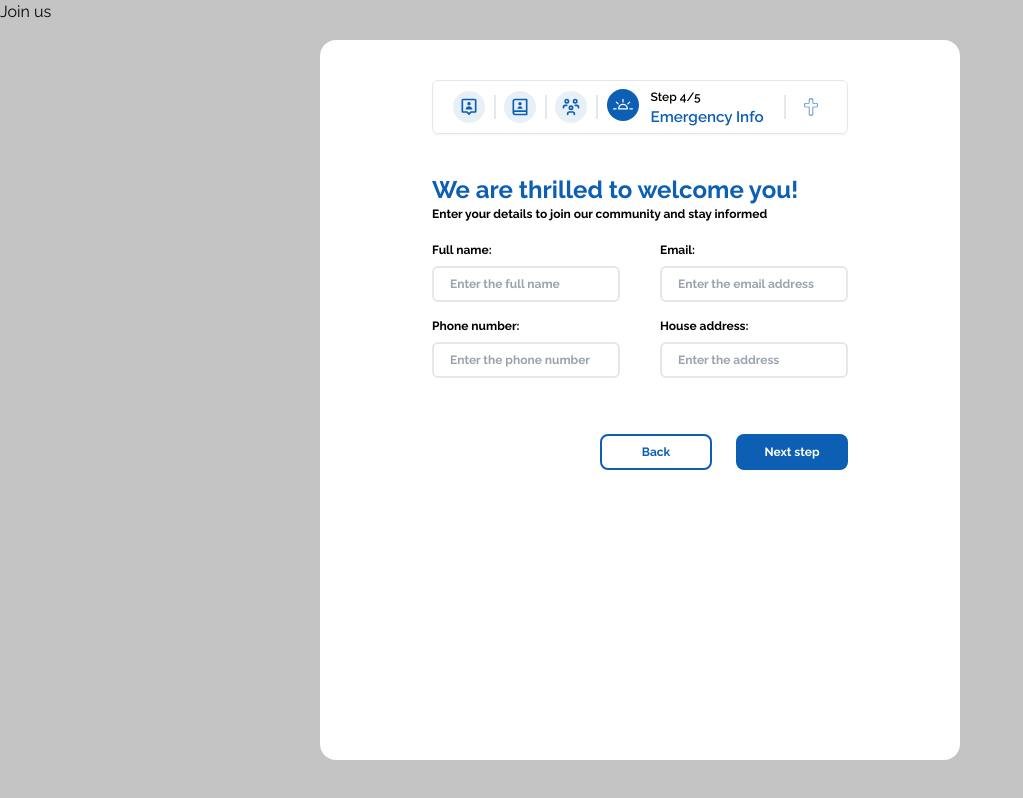
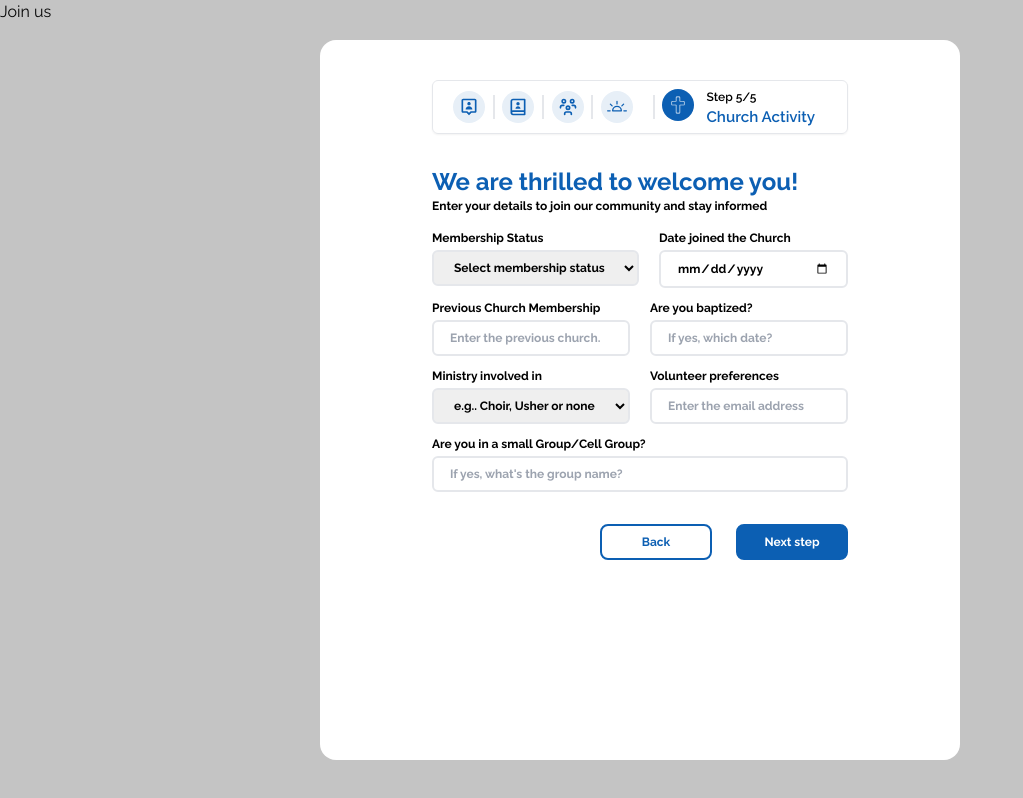
Before and after one commit to Luwat/church-workflow, a Next.js app: page /church-activity in a window 1280 px wide. Both pictures are taken after a click on the button "Join us". Shown: the whole page, without its empty margins (0-1023 px from the left). Built offline with nearby package versions, Linux system fonts and the light colour scheme.

Commit message:
Create and style church-activity

```diff
--- a/app/(membership)/church-activity/page.tsx
+++ b/app/(membership)/church-activity/page.tsx
@@ -1,51 +1,49 @@
 "use client";
 
 import React, { useState } from "react";
-import MembershipModal, {
-  MembershipData,
-} from "@/components/membershipModal/MembershipModal";
+import ChurchActivityModal, { ChurchActivityData } from "@/components/membershipModal/ChurchActivityModal";
 
-const EmergencyInfoPage = () => {
-  const [isMembershipModalOpen, setIsMembershipModalOpen] =
+const ChurchActivityPage = () => {
+  const [isChurchActivityModalOpen, setIsChurchActivityModalOpen] =
     useState<boolean>(false);
-  const [membershipFormData, setMembershipFormData] =
-    useState<MembershipData | null>(null);
+  const [churchActivityFormData, setChurchActivityFormData] =
+    useState<ChurchActivityData | null>(null);
 
-  const handleOpenMembershipModal = () => {
-    setIsMembershipModalOpen(true);
+  const handleOpenChurchActivityModal = () => {
+   setIsChurchActivityModalOpen(true);
   };
 
-  const handleCloseMembershipModal = () => {
-    setIsMembershipModalOpen(false);
+  const handleCloseChurchActivityModal = () => {
+    setIsChurchActivityModalOpen(false);
   };
 
   const successMessage = (
     <div>
-      Welcome {membershipFormData?.fullName}, click the next button to proceed.
+      Welcome member, click the next button to proceed.
     </div>
   );
-  const handleMembershipFormSubmit = (data: MembershipData): void => {
-    setMembershipFormData(data);
+  const handleChurchActivityFormSubmit = (data: ChurchActivityData): void => {
+    setChurchActivityFormData(data);
     setTimeout(() => successMessage, 2000);
-    handleCloseMembershipModal();
+    handleCloseChurchActivityModal();
   };
 
 
   return (
     <section>
       <div>
-        <button onClick={handleOpenMembershipModal}>Join us</button>
+        <button onClick={handleOpenChurchActivityModal}>Join us</button>
       </div>
 
-      {membershipFormData && membershipFormData.fullName &&
+      {churchActivityFormData && churchActivityFormData.membershipStatus &&
       successMessage}
-      <MembershipModal
-        isOpen={isMembershipModalOpen}
-        onSubmit={handleMembershipFormSubmit}
-        onClose={handleCloseMembershipModal}
+      <ChurchActivityModal
+        isOpen={isChurchActivityModalOpen}
+        onSubmit={handleChurchActivityFormSubmit}
+        onClose={handleCloseChurchActivityModal}
       />
     </section>
   );
 };
 
-export default EmergencyInfoPage;
+export default ChurchActivityPage;
--- a/components/UI/icons.tsx
+++ b/components/UI/icons.tsx
@@ -1,3 +1,5 @@
+"use client";
+
 import { BiUserPin } from "react-icons/bi";
 import { TbUsersGroup } from "react-icons/tb";
 import { RiContactsBook2Line } from "react-icons/ri";
@@ -5,10 +7,13 @@ import { BsBrightnessAltHigh } from "react-icons/bs";
 import { PiCrossThin } from "react-icons/pi";
 import Link from "next/link";
 import { primary } from "@/constants/colors";
+import { usePathname } from "next/navigation";
 
 const IconComponent = () => {
+  const pathname = usePathname();
+
   return (
-    <section className="flex justify-around items-center w-full mb-10 border-[1px] shadow-sm sha rounded-md px-4 py-2">
+    <section className="flex justify-around items-center w-full mb-8 border-[1px] shadow-sm sha rounded-md px-4 py-2">
       <Link
         href={""}
         className="flex justify-center items-center w-8 h-8 rounded-full bg-[#E7EFF7]"
@@ -32,18 +37,42 @@ const IconComponent = () => {
       <div className="border-r-2 h-6" />
       <Link href={"/emergency-info"} className="flex justify-center pr-3 gap-3">
         <div
-          className={`flex justify-center items-center w-8 h-8 rounded-full bg-[#0c5fb3]`}
+          className={`flex justify-center items-center w-8 h-8 rounded-full ${
+            pathname === "/emergency-info" ? "bg-[#0c5fb3]" : "bg-[#E7EFF7]"
+          }`}
         >
-          <BsBrightnessAltHigh size={20} color={"white"} />
+          <BsBrightnessAltHigh
+            size={20}
+            color={`${pathname === "/emergency-info" ? "white" : "#0c5fb3"}`}
+          />
         </div>
-        <div className="font-semibold">
-          <p>Step 4/5</p>
-          <p className="text-[0.95rem] text-[#0c5fb3] mt-1">Emergency Info</p>
-        </div>
+        {pathname === "/emergency-info" && (
+          <div className="font-semibold">
+            <p>Step 4/5</p>
+            <p className="text-[0.95rem] text-[#0c5fb3] mt-1">Emergency Info</p>
+          </div>
+        )}
       </Link>
       <div className="border-r-2 h-6" />
-      <Link href={""} className={`flex justify-center items-center w-8 h-8`}>
-        <PiCrossThin size={20} color={primary} />
+      <Link
+        href={"/church-activity"}
+        className="flex justify-center pr-3 gap-3"
+      >
+        <div
+          className={`flex justify-center items-center w-8 h-8  ${
+            pathname === "/church-activity" && "rounded-full bg-[#0c5fb3]"
+          }`}
+        >
+          <PiCrossThin size={20} color={`${pathname === "/church-activity" ? "white" : primary}`} />
+        </div>
+        {pathname === "/church-activity" && (
+          <div className="font-semibold">
+            <p>Step 5/5</p>
+            <p className="text-[0.95rem] text-[#0c5fb3] mt-1">
+              Church Activity
+            </p>
+          </div>
+        )}
       </Link>
     </section>
   );
--- a/components/membershipModal/ChurchActivityModal.tsx
+++ b/components/membershipModal/ChurchActivityModal.tsx
@@ -5,32 +5,38 @@ import Modal from "../UI/Modal";
 import IconComponent from "../UI/icons";
 import { textColorPrimary } from "@/constants/colors";
 
-export interface MembershipData {
-  fullName: string;
-  email: string;
-  phoneNumber: string;
-  houseAddress: string;
+export interface ChurchActivityData {
+  membershipStatus: string;
+  dateJoined: string;
+  previousChurch: string;
+  baptismStatus: string;
+  ministryDepartment: string;
+  volunteerPreferences: string;
+  cellGroupStatus: string;
 }
 
-const initialMembershipData: MembershipData = {
-  fullName: "",
-  email: "",
-  phoneNumber: "",
-  houseAddress: "",
+const initialChurchActivityData: ChurchActivityData = {
+  membershipStatus: "",
+  dateJoined: "",
+  previousChurch: "",
+  baptismStatus: "",
+  ministryDepartment: "",
+  volunteerPreferences: "",
+  cellGroupStatus: "",
 };
 
-interface MembershipModalProps {
+interface ChurchActivityModalProps {
   isOpen: boolean;
-  onSubmit: (data: MembershipData) => void;
+  onSubmit: (data: ChurchActivityData) => void;
   onClose: () => void;
 }
 const ChurchActivityModal = ({
   isOpen,
   onSubmit,
   onClose,
-}: MembershipModalProps) => {
-  const [formState, setFormState] = useState<MembershipData>(
-    initialMembershipData
+}: ChurchActivityModalProps) => {
+  const [formState, setFormState] = useState<ChurchActivityData>(
+    initialChurchActivityData
   );
   const inputFocusRef = useRef<HTMLInputElement | null>(null);
 
@@ -54,7 +60,7 @@ const ChurchActivityModal = ({
   const handleSubmit = (event: FormEvent): void => {
     event.preventDefault();
     onSubmit(formState);
-    setFormState(initialMembershipData);
+    setFormState(initialChurchActivityData);
   };
 
   return (
@@ -62,69 +68,125 @@ const ChurchActivityModal = ({
       <div className="mt-10 text-xs font-bold">
         <IconComponent />
         <form onSubmit={handleSubmit}>
-          <div className="mb-5">
-            <h1 className="font-bold text-2xl" style={textColorPrimary}>We are thrilled to welcome you!</h1>
+          <div className="mb-4">
+            <h1 className="font-bold text-2xl" style={textColorPrimary}>
+              We are thrilled to welcome you!
+            </h1>
             <p>Enter your details to join our community and stay informed</p>
           </div>
-          <div className="flex gap-10">
-            <div className="flex flex-col gap-2 mb-4 w-3/6">
-              <label htmlFor="fullName">Full name: </label>
-              <input
-                type="text"
-                id="fullName"
-                name="fullName"
-                placeholder="Enter the full name"
-                value={formState.fullName}
-                onChange={handleInputChange}
+          <div className="flex gap-5">
+            <div className="flex flex-col gap-1 mb-3 w-3/6">
+              <label htmlFor="membershipStatus">Membership Status </label>
+              <select
+                name="membershipStatus"
+                id="membershipStatus"
                 className="border-2 focus:outline-none py-2 px-4 rounded-md"
                 required
-              />
+              >
+                <option value="">Select membership status</option>
+                <option value="Active">Active</option>
+                <option value="Inactive">Inactive</option>
+                <option value="Visitor">Visitor</option>
+              </select>
             </div>
-            <div className="flex flex-col gap-2 mb-4 w-3/6">
-              <label htmlFor="email">Email: </label>
+            <div className="flex flex-col gap-1 mb-3 w-3/6">
+              <label htmlFor="dateJoined">Date joined the Church </label>
               <input
-                type="email"
-                id="email"
-                name="email"
+                type="date"
+                id="dateJoined"
+                name="dateJoined"
                 placeholder="Enter the email address"
-                value={formState.email}
+                value={formState.dateJoined}
                 onChange={handleInputChange}
                 className="border-2 focus:outline-none py-2 px-4 rounded-md"
                 required
               />
             </div>
           </div>
-          <div className="flex gap-10">
-            <div className="flex flex-col gap-2 mb-4 w-3/6">
-              <label htmlFor="phoneNumber">Phone number: </label>
+          <div className="flex gap-5">
+            <div className="flex flex-col gap-1 mb-3 w-3/6">
+              <label htmlFor="previousChurch">Previous Church Membership </label>
               <input
-                type="tel"
-                id="phoneNumber"
-                name="phoneNumber"
-                placeholder="Enter the phone number"
-                value={formState.phoneNumber}
+                type="type"
+                id="previousChurch"
+                name="previousChurch"
+                placeholder="Enter the previous church."
+                value={formState.previousChurch}
                 onChange={handleInputChange}
                 className="border-2 focus:outline-none py-2 px-4 rounded-md"
-                required
+
               />
             </div>
-            <div className="flex flex-col gap-2 mb-4 w-3/6">
-              <label htmlFor="houseAddress">House address: </label>
+            <div className="flex flex-col gap-1 mb-3 w-3/6">
+              <label htmlFor="houseAddress">Are you baptized? </label>
               <input
                 type="text"
                 id="houseAddress"
                 name="houseAddress"
-                placeholder="Enter the address"
-                value={formState.houseAddress}
+                placeholder="If yes, which date?"
+                value={formState.baptismStatus}
                 onChange={handleInputChange}
                 className="border-2 focus:outline-none py-2 px-4 rounded-md"
                 required
               />
             </div>
           </div>
-          <div className="flex gap-6 mt-10 justify-end">
-            <button onClick={onClose} className="w-28 py-2 border-2 text-[#0C5FB3] border-[#0C5FB3] rounded-lg">Back</button>
-            <button type="submit" className="w-28 py-2 border-2 text-white bg-[#0C5FB3] border-[#0C5FB3] rounded-lg">Next step</button>
+          <div className="flex gap-5">
+            <div className="flex flex-col gap-1 mb-3 w-3/6">
+              <label htmlFor="ministryDepartment">Ministry involved in </label>
+              <select
+                name="ministryDepartment"
+                id="ministryDepartment"
+                className="border-2 focus:outline-none py-2 px-4 rounded-md"
+                required
+              >
+                <option value="">e.g.. Choir, Usher or none</option>
+                <option value="Choir">Choir</option>
+                <option value="Usher">Usher</option>
+                <option value="none">none</option>
+              </select>
+            </div>
+            <div className="flex flex-col gap-1 mb-3 w-3/6">
+              <label htmlFor="volunteerPreferences">Volunteer preferences </label>
+              <input
+                type="text"
+                id="volunteerPreferences"
+                name="volunteerPreferences"
+                placeholder="Enter the email address"
+                value={formState.dateJoined}
+                onChange={handleInputChange}
+                className="border-2 focus:outline-none py-2 px-4 rounded-md"
+                required
+              />
+            </div>
+          </div>
+          <div className="flex gap-5">
+            <div className="flex flex-col gap-1 mb-3 w-full">
+              <label htmlFor="cellGroupStatus">Are you in a small Group/Cell Group?</label>
+              <input
+                type="text"
+                id="cellGroupStatus"
+                name="cellGroupStatus"
+                placeholder="If yes, what's the group name?"
+                value={formState.cellGroupStatus}
+                onChange={handleInputChange}
+                className="border-2 focus:outline-none py-2 px-4 rounded-md"
+              />
+            </div>
+          </div>
+          <div className="flex gap-6 mt-5 justify-end">
+            <button
+              onClick={onClose}
+              className="w-28 py-2 border-2 text-[#0C5FB3] border-[#0C5FB3] rounded-lg"
+            >
+              Back
+            </button>
+            <button
+              type="submit"
+              className="w-28 py-2 border-2 text-white bg-[#0C5FB3] border-[#0C5FB3] rounded-lg"
+            >
+              Next step
+            </button>
           </div>
         </form>
       </div>
```
